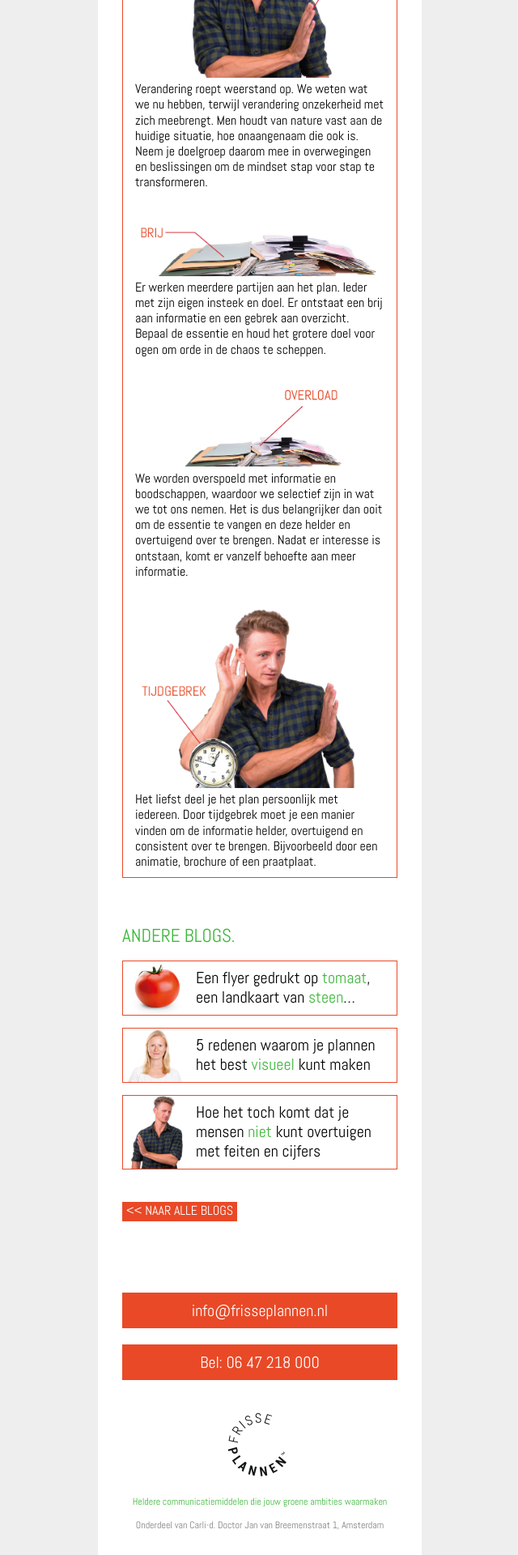
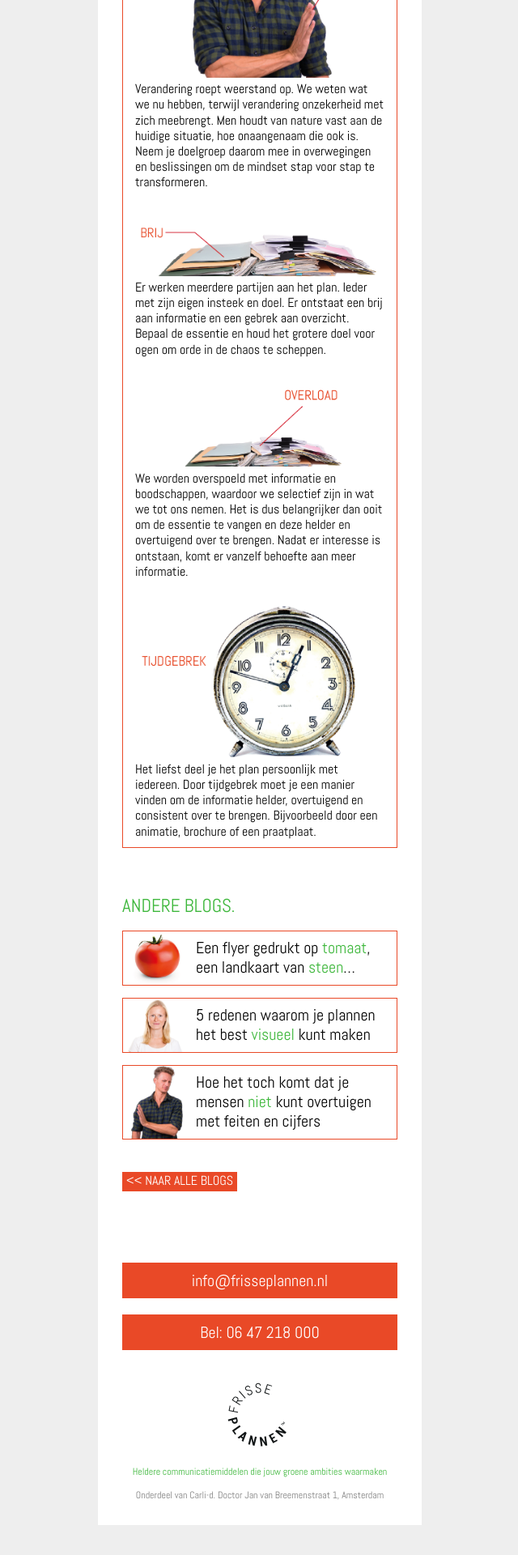
Before and after one commit to jhvanderschee/carli_d, a Jekyll site: the page built from _posts/2019-01-02-blog-7-valkuilen.md, in a window 1280 px wide. Shown: the part 1636-3556 px from the top of the page at 81% size, without its empty margins (319-959 px from the left). Built offline with Jekyll 4.4.1, drawn with Linux system fonts in a browser that asks for light colours; after the commit the page ends 3519 px from its top, so only the background shows below that.

Commit message:
Updated 2 files via CloudCannon

```diff
--- a/_posts/2019-01-02-blog-7-valkuilen.md
+++ b/_posts/2019-01-02-blog-7-valkuilen.md
@@ -20,4 +20,4 @@ image: /img/Blog_valkuilen-30.png
 
 ![](/uploads/blog-valkuilen-43.png)<br>We worden overspoeld met informatie en boodschappen, waardoor we selectief zijn in wat we tot ons nemen. Het is dus belangrijker dan ooit om de essentie te vangen en deze helder en overtuigend over te brengen. Nadat er interesse is ontstaan, komt er vanzelf behoefte aan meer informatie.&nbsp;
 
-![](/uploads/blog-valkuilen-38.png)<br>Het liefst deel je het plan persoonlijk met iedereen. Door tijdgebrek moet je een manier vinden om de informatie helder, overtuigend en consistent over te brengen. Bijvoorbeeld door een animatie, brochure of een praatplaat. &nbsp;
+![](/uploads/blog-valkuilen-44.png)<br>Het liefst deel je het plan persoonlijk met iedereen. Door tijdgebrek moet je een manier vinden om de informatie helder, overtuigend en consistent over te brengen. Bijvoorbeeld door een animatie, brochure of een praatplaat. &nbsp;
```
Also changed, not shown: uploads/blog-valkuilen-44.png (added).
